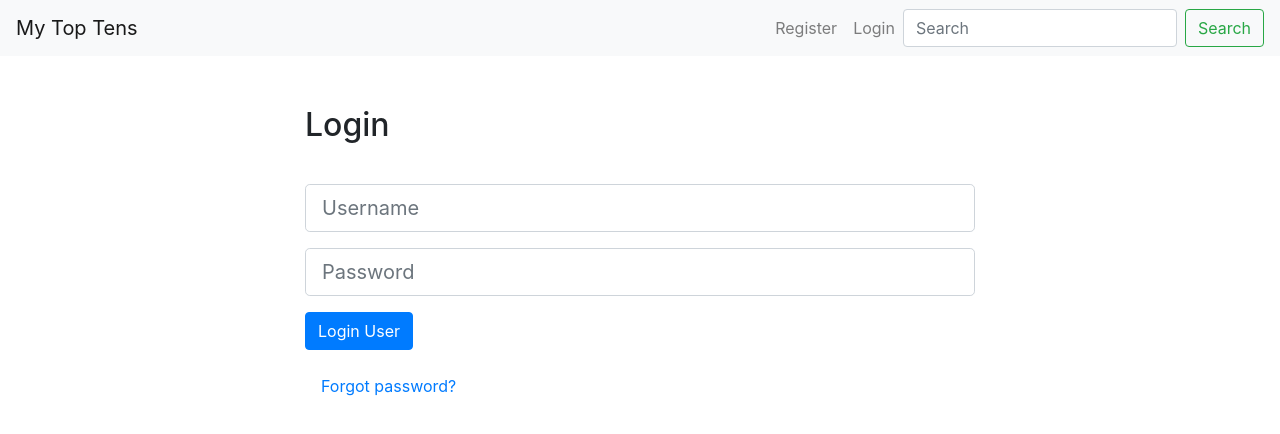
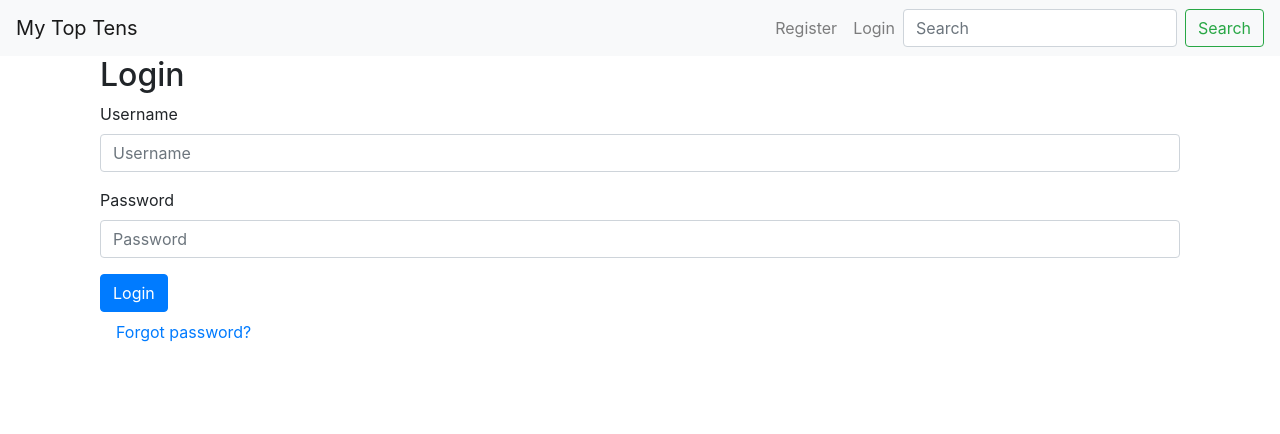
Before and after one commit to Shelagh-Lewins/authest, a React (Create React App) app in the folder frontend/: page /login in a window 1280 px wide. Shown: the top 434 px of the page. Built offline with nearby package versions, Linux system fonts and the light colour scheme.

Commit message:
attempt to get hot module reloading to work without resetting state. Failed.

```diff
--- a/frontend/src/components/Login.js
+++ b/frontend/src/components/Login.js
@@ -4,16 +4,16 @@ import React, { Component } from 'react';
 import PropTypes from 'prop-types';
 import { connect } from 'react-redux';
 import { loginUser } from '../actions/authentication';
-import classnames from 'classnames';
+import { Container, Row, Col, Label, Input } from 'reactstrap';
 import { Link } from 'react-router-dom';
+import ValidatedForm from './ValidatedForm.js';
 
 class Login extends Component {
 	constructor() {
 		super();
 		this.state = {
 			'username': '',
-			'password': '',
-			'errors': {}
+			'password': ''
 		};
 		this.handleInputChange = this.handleInputChange.bind(this);
 		this.handleSubmit = this.handleSubmit.bind(this);
@@ -52,46 +52,60 @@ class Login extends Component {
 	}
 
 	render() {
-		const { errors } = this.state;
+		const { errors } = this.props;
 		return(
-			<div className="container" style={{ 'marginTop': '50px', 'width': '700px' }}>
-				<h2 style={ { 'marginBottom': '40px' } }>Login</h2>
-				<form onSubmit={ this.handleSubmit }>
+			<Container>
+				<h2>Login</h2>
+				<ValidatedForm onSubmit={ this.handleSubmit }>
+					<Row>
+						<Col>
 							<div className="form-group">
-						<input
-							type="username"
-							placeholder="Username"
-							className={classnames('form-control form-control-lg', {
-								'is-invalid': errors.username
-							})}
+								<Label for="username">Username</Label>
+								<Input
+									type="text"
 									name="username"
+									id="username"
+									required={true}
 									onChange={ this.handleInputChange }
 									value={ this.state.username }
+									placeholder="Username"
 								/>
-						{errors.username && (<div className="invalid-feedback">{errors.username}</div>)}
+								<div className='invalid-feedback' />
 							</div>
+						</Col>
+					</Row>
+					<Row>
+						<Col>
 							<div className="form-group">
-						<input
+								<Label for="password">Password</Label>
+								<Input
 									type="password"
+									name="password"
+									required={true}
+									id="password"
+									value={ this.state.password }
 									placeholder="Password"
-							className={classnames('form-control form-control-lg', {
-								'is-invalid': errors.password
-							})}
-							name="password"
 									onChange={ this.handleInputChange }
-							value={ this.state.password }
 								/>
-						{errors.password && (<div className="invalid-feedback">{errors.password}</div>)}
+								<div className='invalid-feedback' />
 							</div>
-					<div className="form-group">
+						</Col>
+					</Row>
+					<Row>
+						<Col>
 							<button type="submit" className="btn btn-primary">
-							Login User
+								Login
 							</button>
-					</div>
-					{errors.authentication && (<div className="invalid-feedback" style={ { 'display': 'block' } }>{errors.authentication}</div>)}
-				</form>
+						</Col>
+					</Row>
+	        <Row>
+						<Col>
+							{errors.authentication && <div className="form-feedback " style={{ 'display': 'block' }}><ul>{errors.authentication}</ul></div>}
+						</Col>
+					</Row>
+				</ValidatedForm>
 				<Link className="nav-link" to="/forgotpassword">Forgot password?</Link>
-			</div>
+			</Container>
 		);
 	}
 }
--- a/frontend/src/components/Register.js
+++ b/frontend/src/components/Register.js
@@ -1,11 +1,11 @@
 // Register.js
 
 import React, { Component } from 'react';
-import { Container, Row, Col, Label, Input } from 'reactstrap';
 import { connect } from 'react-redux';
 import PropTypes from 'prop-types';
 import { withRouter } from 'react-router-dom';
 import { registerUser } from '../actions/authentication';
+import { Container, Row, Col, Label, Input } from 'reactstrap';
 import ValidatedForm from './ValidatedForm.js';
 
 class Register extends Component {
@@ -60,7 +60,7 @@ class Register extends Component {
 
 	render() {
 		// there may be more than one error, e.g. username and email already in use
-		const errors = this.props.errors;
+		const { errors } = this.props;
 		let errorTexts = [];
 
 		if (errors.registration) {
@@ -190,7 +190,8 @@ class Register extends Component {
 
 Register.propTypes = {
 	'registerUser': PropTypes.func.isRequired,
-	'auth': PropTypes.object.isRequired
+	'auth': PropTypes.object.isRequired,
+	'errors': PropTypes.object.isRequired
 };
 
 const mapStateToProps = state => ({
--- a/frontend/src/index.js
+++ b/frontend/src/index.js
@@ -4,13 +4,21 @@ import './index.css';
 import App from './App';
 import * as serviceWorker from './serviceWorker';
 
-ReactDOM.render(<App />, document.getElementById('root'));
+// ReactDOM.render(<App />, document.getElementById('root'));
 
 // If you want your app to work offline and load faster, you can change
 // unregister() to register() below. Note this comes with some pitfalls.
 // Learn more about service workers: http://bit.ly/CRA-PWA
 serviceWorker.unregister();
 
-if (module.hot) {
-	module.hot.accept();
+const renderApp = () => {
+	ReactDOM.render(
+		<App />, document.getElementById('root')
+	);
+};
+
+if (process.env.NODE_ENV !== 'production' && module.hot) {
+	module.hot.accept('./App', renderApp);
 }
+
+renderApp();
--- a/frontend/src/reducers/index.js
+++ b/frontend/src/reducers/index.js
@@ -5,6 +5,6 @@ import errorReducer from './errorReducer';
 import authReducer from './authReducer';
 
 export default combineReducers({
-    errors: errorReducer,
-    auth: authReducer
+	'errors': errorReducer,
+	'auth': authReducer,
 });
--- a/frontend/src/store.js
+++ b/frontend/src/store.js
@@ -7,9 +7,13 @@ import rootReducer from './reducers';
 const inititalState = {};
 
 const store = createStore(
-        rootReducer,
-        inititalState,
-        compose(applyMiddleware(thunk),
-                window.__REDUX_DEVTOOLS_EXTENSION__&& window.__REDUX_DEVTOOLS_EXTENSION__()));
+	rootReducer,
+	inititalState,
+	compose(applyMiddleware(thunk),
+		window.__REDUX_DEVTOOLS_EXTENSION__&& window.__REDUX_DEVTOOLS_EXTENSION__()));
+
+if (process.env.NODE_ENV !== 'production' && module.hot) {
+	module.hot.accept('./reducers', () => store.replaceReducer(rootReducer));
+}
 
 export default store;
```
Lines whose indentation alone changed are shown as unchanged.
